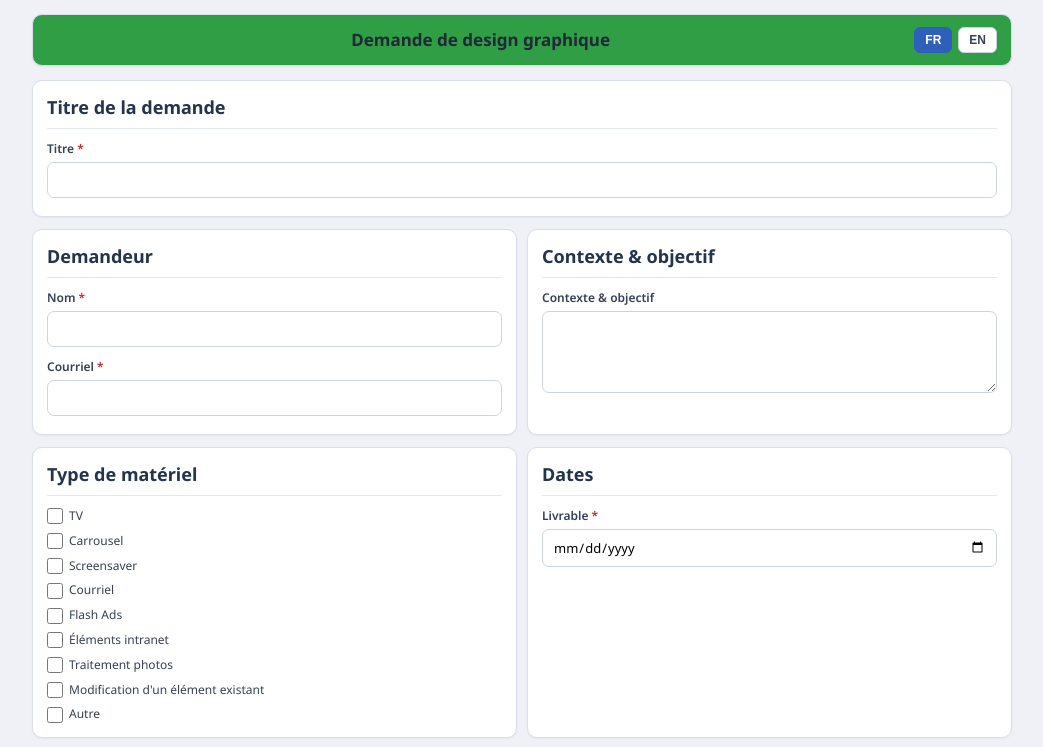
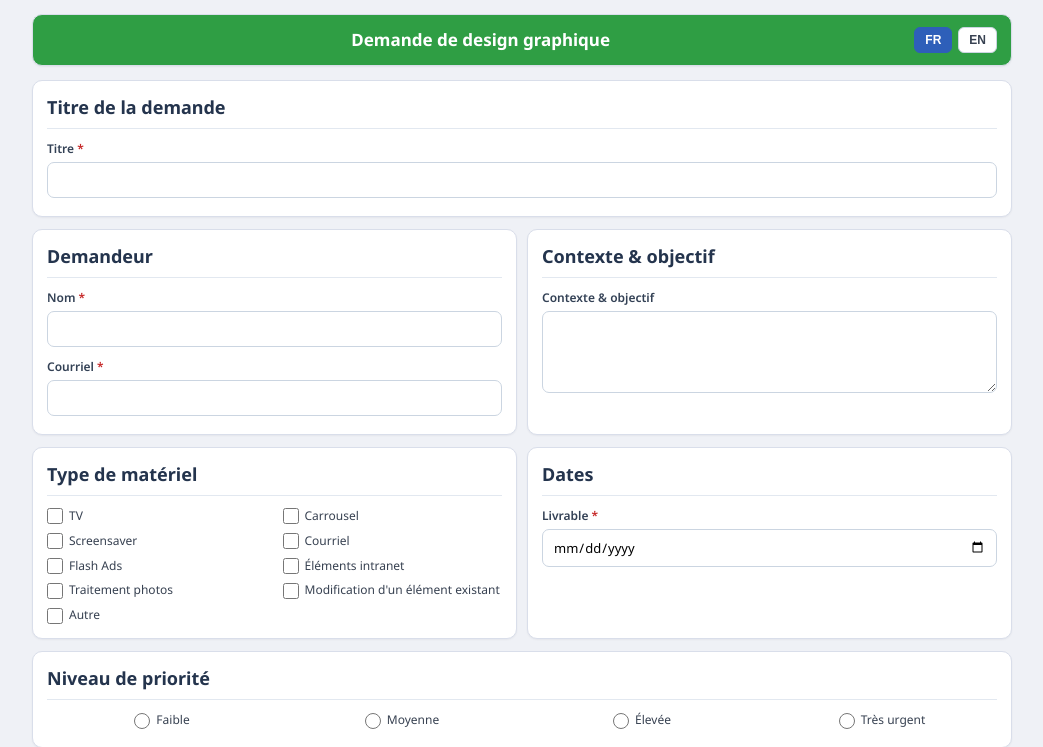
Before and after one commit to alex-5000/Demande-de-design, a website: page index.html in a window 1280 px wide. Shown: the top 747 px of the page, without its empty margins (118-1161 px from the left). Drawn offline with Linux system fonts and the light colour scheme.

Commit message:
Ajuste la mise en page du formulaire

```diff
--- a/index.html
+++ b/index.html
@@ -485,12 +485,38 @@
         .banner h1 {
             font-size: 17px;
             font-weight: 700;
-            color: var(--text-main);
+            color: #ffffff;
         }
 
         .banner-text-color-light,
         .banner-text-color-dark {
-            color: var(--text-main);
+            color: #ffffff;
+        }
+
+        #material-section + .checkbox-group {
+            display: grid;
+            grid-template-columns: repeat(2, minmax(0, 1fr));
+            gap: 8px 16px;
+        }
+
+        #material-section + .checkbox-group .nested-input {
+            grid-column: 1 / -1;
+        }
+
+        #priority-section + .radio-group {
+            display: grid;
+            grid-template-columns: repeat(4, minmax(0, 1fr));
+            gap: 10px;
+        }
+
+        #priority-section + .radio-group .radio-item {
+            justify-content: center;
+        }
+
+        @media (max-width: 768px) {
+            #priority-section + .radio-group {
+                grid-template-columns: repeat(2, minmax(0, 1fr));
+            }
         }
 
         .language-toggle button {
```
